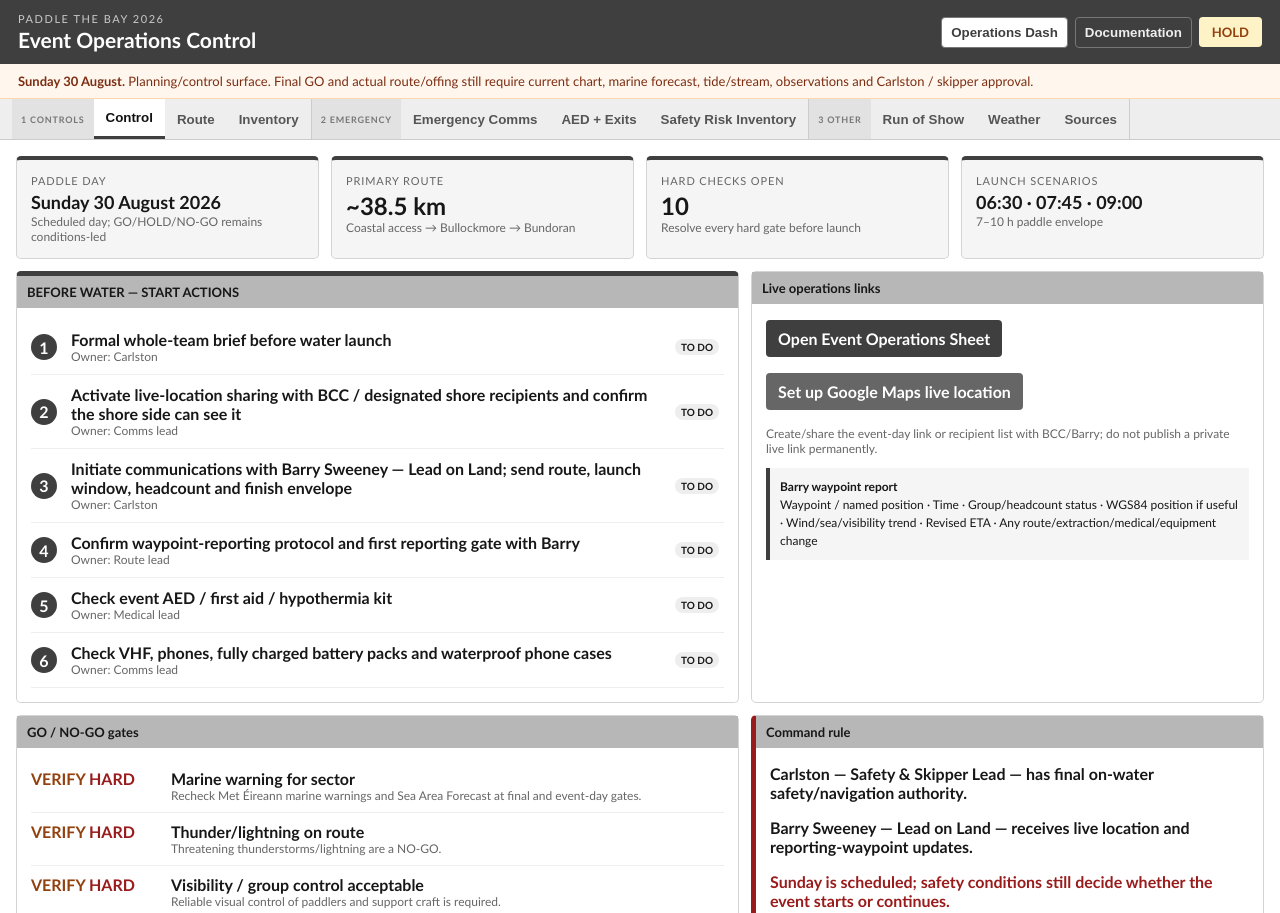
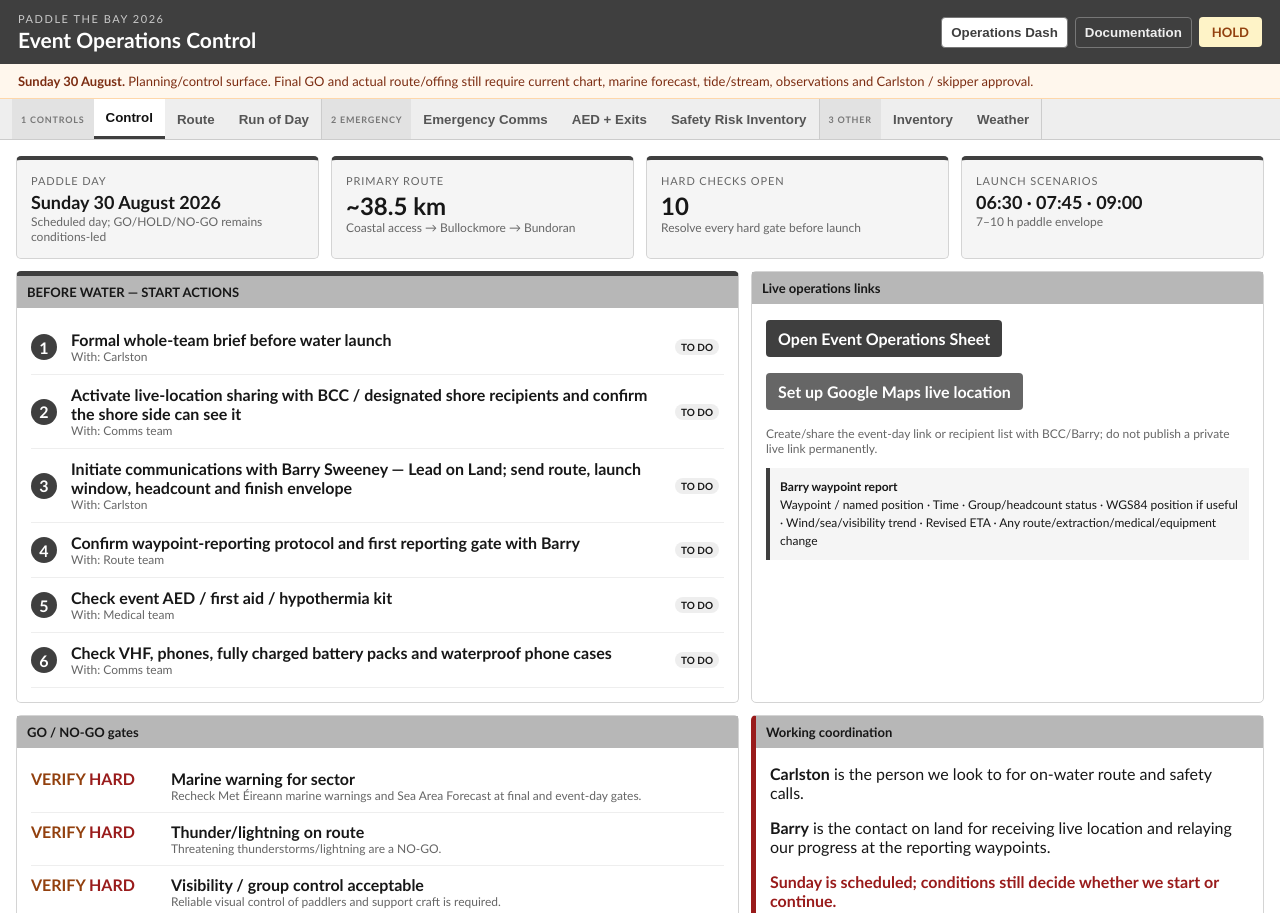
Before and after one commit to iarxm/bpad26, a plain HTML site: page index.html in a window 1280 px wide. Shown: the top 913 px of the page. Drawn offline with nearby package versions, Linux system fonts and the light colour scheme.

Commit message:
Activate navigation and volunteer-tone revision

```diff
--- a/index.html
+++ b/index.html
@@ -32,5 +32,6 @@
 <footer>Operational dataset: <span id="dataMode"></span> · refreshed <span id="refreshed"></span></footer>
 <script src="https://unpkg.com/leaflet@1.9.4/dist/leaflet.js"></script>
 <script src="assets/app.js"></script>
+<script src="assets/revision2.js"></script>
 </body>
 </html>
```
